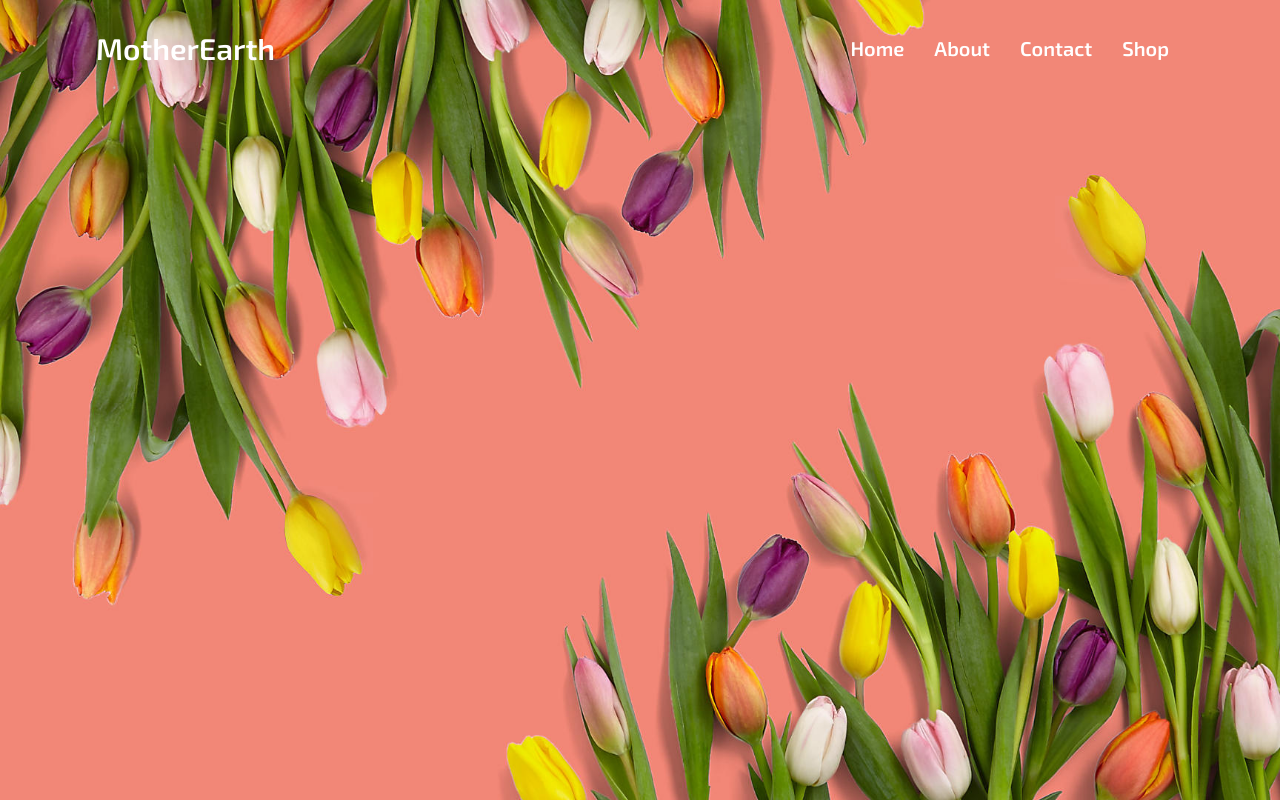
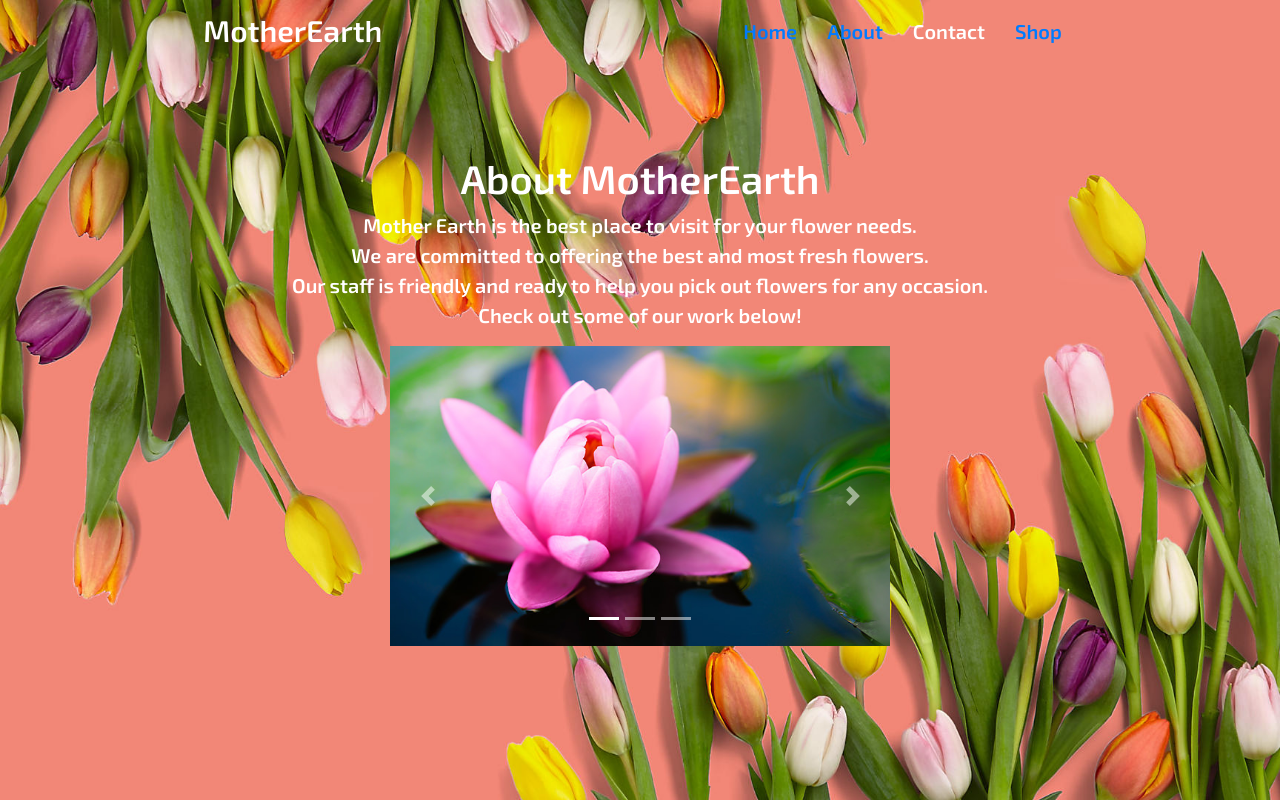
Before and after one commit to ovalenzu20/INF124PA1, a PHP site: page /about.html in a window 1280 px wide. Run offline with PHP 8.4, Linux system fonts and the light colour scheme.

Commit message:
Added bootstrap carousel component to about page

```diff
--- a/about.html
+++ b/about.html
@@ -6,11 +6,15 @@
     <meta http-equiv="X-UA-Compatible" content="ie=edge" />
     <link rel="stylesheet" href="index.css" />
     <link rel="stylesheet" type="text/css" href="/css/nav.css">
+    <link rel="stylesheet" href="https://stackpath.bootstrapcdn.com/bootstrap/4.3.1/css/bootstrap.min.css" integrity="sha384-ggOyR0iXCbMQv3Xipma34MD+dH/1fQ784/j6cY/iJTQUOhcWr7x9JvoRxT2MZw1T" crossorigin="anonymous">
     <link href="https://fonts.googleapis.com/css?family=Courgette" rel="stylesheet">
     <link href="https://maxcdn.bootstrapcdn.com/font-awesome/4.7.0/css/font-awesome.min.css" rel="stylesheet">
     <link href="https://fonts.googleapis.com/css?family=Raleway:600" rel="stylesheet">
     <link href="https://fonts.googleapis.com/css?family=Oswald" rel="stylesheet">
     <link href="https://fonts.googleapis.com/css?family=Exo+2:600" rel="stylesheet">
+    <script src="https://code.jquery.com/jquery-3.3.1.slim.min.js" integrity="sha384-q8i/X+965DzO0rT7abK41JStQIAqVgRVzpbzo5smXKp4YfRvH+8abtTE1Pi6jizo" crossorigin="anonymous"></script>
+    <script src="https://cdnjs.cloudflare.com/ajax/libs/popper.js/1.14.7/umd/popper.min.js" integrity="sha384-UO2eT0CpHqdSJQ6hJty5KVphtPhzWj9WO1clHTMGa3JDZwrnQq4sF86dIHNDz0W1" crossorigin="anonymous"></script>
+    <script src="https://stackpath.bootstrapcdn.com/bootstrap/4.3.1/js/bootstrap.min.js" integrity="sha384-JjSmVgyd0p3pXB1rRibZUAYoIIy6OrQ6VrjIEaFf/nJGzIxFDsf4x0xIM+B07jRM" crossorigin="anonymous"></script>
 
     <title>Mother Earth</title>
   </head>
@@ -52,8 +56,43 @@
 
     </div>
     <div id="heroImage">
+        <h1 id="aboutTexth1"> About MotherEarth </h1>
+
+        <p id="aboutText"> Mother Earth is the best place to visit for your flower needs. <br>
+            We are committed to offering the best and most fresh flowers. <br>
+            Our staff is friendly and ready to help you pick out flowers for any occasion. <br>
+            Check out some of our work below!
+        </p>
+
+        <div id="carouselExampleIndicators" class="carousel slide" data-ride="carousel">
+                <ol class="carousel-indicators">
+                    <li data-target="#carouselExampleIndicators" data-slide-to="0" class="active"></li>
+                    <li data-target="#carouselExampleIndicators" data-slide-to="1"></li>
+                    <li data-target="#carouselExampleIndicators" data-slide-to="2"></li>
+                </ol>
+                <div class="carousel-inner">
+                    <div class="carousel-item active">
+                    <img src="imgs/lotus.jpg" class="d-block" style="width:500px; height: 300px;" alt="..." >
+                    </div>
+                    <div class="carousel-item">
+                    <img src="imgs/tulips.jpg" class="d-block " style="width:500px; height: 300px;"  alt="...">
+                    </div>
+                    <div class="carousel-item">
+                    <img src="imgs/jasmine.jpg"  class="d-block"  style="width:500px; height: 300px;" alt="...">
+                    </div>
+                </div>
+                <a class="carousel-control-prev" href="#carouselExampleIndicators" role="button" data-slide="prev">
+                    <span class="carousel-control-prev-icon" aria-hidden="true"></span>
+                    <span class="sr-only">Previous</span>
+                </a>
+                <a class="carousel-control-next" href="#carouselExampleIndicators" role="button" data-slide="next">
+                    <span class="carousel-control-next-icon" aria-hidden="true"></span>
+                    <span class="sr-only">Next</span>
+                </a>
+                </div>
 
     </div>
+
 
   </body>
   <script type="text/javascript" src="/js/navbar.js"></script>
--- a/flowers.html
+++ b/flowers.html
@@ -14,7 +14,6 @@
             <div class = "MenuOption" ><a href="/flowers.html" >Flowers</a></div>
             <div class = "MenuOption">About</div>
             <div class = "MenuOption">Contact</div>
-
         </header>
 
         <table>
--- a/index.css
+++ b/index.css
@@ -33,44 +33,25 @@
   background-size: cover;
 }
 
-.about-header {
-  background-color: #aabbcc;
-  font-size: 50px;
-  padding-bottom: 70px;
-  padding-top: 100px;
+#aboutTexth1 {
+  font-family: "Exo 2", sans-serif;
+  font-size: 40px;
+  width: 100%;
   text-align: center;
+
+  color: white;
+}
+#aboutText {
+  font-family: "Exo 2", sans-serif;
+  font-size: 20px;
+  width: 100%;
+  text-align: center;
+  color: white;
 }
 
-.about-me {
-  padding-top: 300px;
-  padding-bottom: 300px;
-  background-image: url(imgs/forget-me-not.jpg);
-  background-repeat: no-repeat;
-  background-size: cover;
-}
-
-.about-me h1 {
-  text-align: center;
-  font-size: 90px;
-  font-weight: bold;
-}
-
-.about-me h2 {
-  font-size: 40px;
-  padding-left: 80px;
-  padding-right: 80px;
-  text-align: center;
-  font-weight: bold;
-  padding-top: 20px;
-  padding-bottom: 20px;
-}
-
-.about-me-box {
-  margin: 30px;
-  background-color: #ffffff;
-  border: 1px solid black;
-  opacity: 0.6;
-  filter: alpha(opacity=60); /* For IE8 and earlier */
+#aboutFlowerImg {
+  width: 200px;
+  height: 200px;
 }
 
 #heroImage {
@@ -90,6 +71,7 @@
   text-align: center;
   color: white;
 }
+
 
 .infoBar {
   background-image: url("/imgs/jasmine.jpg");
```
